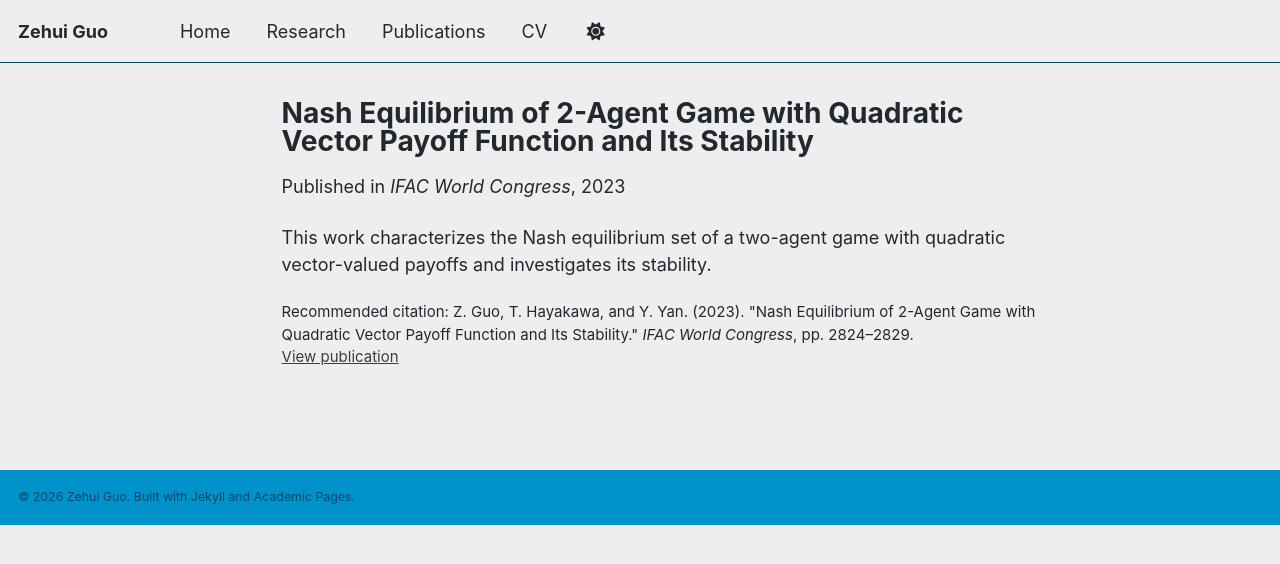
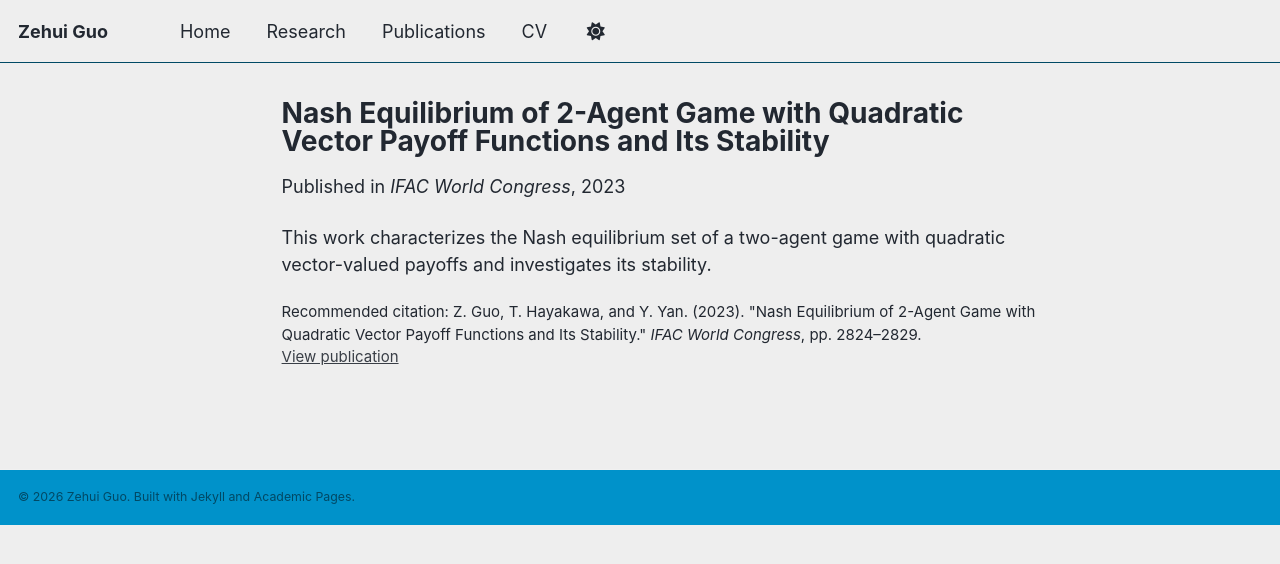
Before and after one commit to ZehGuo/ZehGuo.github.io, a Jekyll site: the page built from _publications/2023-nash-equilibrium-vector-payoff.md, in a window 1280 px wide. Shown: the top 564 px of the page. Built offline with Jekyll 4.4.1, drawn with Linux system fonts in a browser that asks for light colours; a script bundle is joined from its source files by our own code; library files that are not in the unit come from our copies.

Commit message:
Fix factual inconsistencies in profile and publications
- Correct IFAC 2023 title to "Quadratic Vector Payoff Functions"
- Clarify PhD period (research student Oct 2021, doctoral program Apr 2022–Mar 2025)
- Use the contact email from the current CV; reference it via site.author.email
- Refresh the ECC 2026 DOI note (not yet in Crossref as of 2026-10-19)

Co-Authored-By: Claude Opus 5.5 <noreply@anthropic.com>

```diff
--- a/_config.yml
+++ b/_config.yml
@@ -30,7 +30,7 @@ author:
   location         :
   employer         :
   uri              : # URL
-  email            : "wasdjkl0225@gmail.com"
+  email            : "zhguo0225@foxmail.com"
 
   # Academic websites
   academia         : # URL
--- a/_publications/2023-nash-equilibrium-vector-payoff.md
+++ b/_publications/2023-nash-equilibrium-vector-payoff.md
@@ -1,5 +1,5 @@
 ---
-title: "Nash Equilibrium of 2-Agent Game with Quadratic Vector Payoff Function and Its Stability"
+title: "Nash Equilibrium of 2-Agent Game with Quadratic Vector Payoff Functions and Its Stability"
 authors: "<strong>Z. Guo</strong>, T. Hayakawa, and Y. Yan"
 collection: publications
 category: conferences
@@ -7,7 +7,7 @@ permalink: /publication/2023-nash-equilibrium-vector-payoff
 date: 2023-07-01
 venue: "IFAC World Congress"
 paperurl: "https://doi.org/10.1016/j.ifacol.2023.10.1395"
-citation: 'Z. Guo, T. Hayakawa, and Y. Yan. (2023). &quot;Nash Equilibrium of 2-Agent Game with Quadratic Vector Payoff Function and Its Stability.&quot; <i>IFAC World Congress</i>, pp. 2824–2829.'
+citation: 'Z. Guo, T. Hayakawa, and Y. Yan. (2023). &quot;Nash Equilibrium of 2-Agent Game with Quadratic Vector Payoff Functions and Its Stability.&quot; <i>IFAC World Congress</i>, pp. 2824–2829.'
 ---
 
 This work characterizes the Nash equilibrium set of a two-agent game with quadratic vector-valued payoffs and investigates its stability.
```
Also changed, not shown: _pages/cv.md (+2 -1 lines), _pages/research.md (+1 -1 lines), _publications/2026-coordinate-transformation.md (+1 -1 lines).
